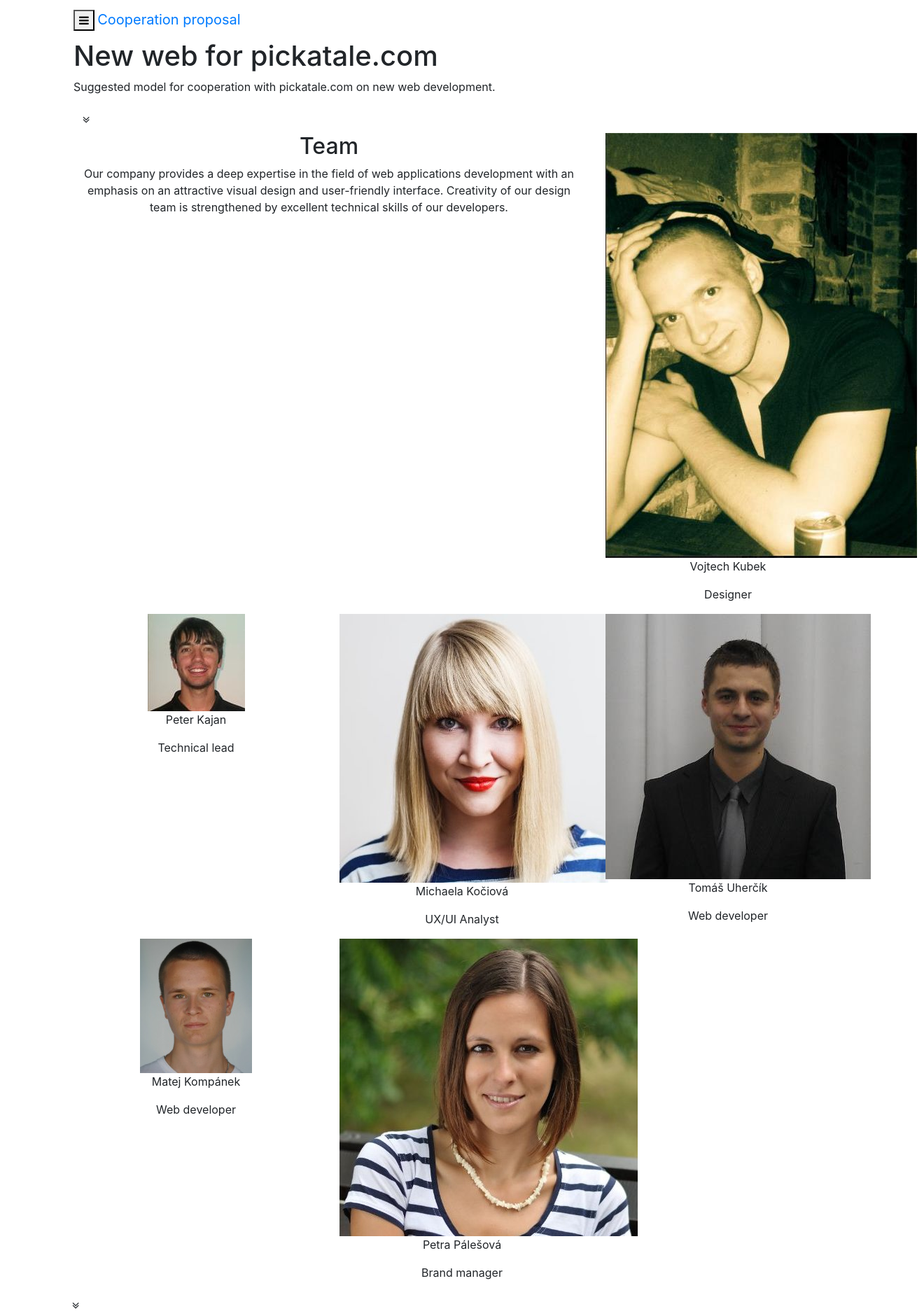
After one commit to peterkajan/proposal, a Django app: template home/templates/home/index-dev.html in a window 1320 px wide. The commit adds this page. Shown: the top 1880 px of the page at 70% size. Run offline with Django 3.2, Linux system fonts and the light colour scheme; the template is opened without the code that fills it, so the values that code supplies are empty; some libraries are stand-ins or nearby versions.

Commit message:
updating texts, switching to static

```diff
--- /dev/null
+++ b/home/templates/home/index-dev.html
@@ -0,0 +1,217 @@
+{% load staticfiles %}
+<!DOCTYPE html>
+<html lang="en">
+  <head>
+    <meta charset="utf-8">
+    <meta http-equiv="X-UA-Compatible" content="IE=edge">
+    <meta name="viewport" content="width=device-width, initial-scale=1">
+    <link rel="shortcut icon" href="../../assets/ico/favicon.ico">
+
+    <title>Cooperation proposal</title>
+
+    <link rel="stylesheet" href="{% static 'dist/css/bootstrap.min.css'%}" rel="stylesheet">
+
+    <!-- Custom styles for this template -->
+    <link href="{% static 'dist/css/grayscale.css' %}" rel="stylesheet">
+
+    <!-- Fonts -->
+    <link href="http://netdna.bootstrapcdn.com/font-awesome/4.0.3/css/font-awesome.min.css" rel="stylesheet" type="text/css">
+    <link href='http://fonts.googleapis.com/css?family=Lora:400,700,400italic,700italic' rel='stylesheet' type='text/css'>
+    <link href='http://fonts.googleapis.com/css?family=Montserrat:400,700' rel='stylesheet' type='text/css'>
+    <link rel="stylesheet" href="{% static 'home/css/style.css' %}" />
+  </head>
+
+  <body>
+
+    <nav class="navbar navbar-custom navbar-fixed-top" role="navigation">
+      <div class="container">
+        <div class="navbar-header page-scroll">
+          <button type="button" class="navbar-toggle" data-toggle="collapse" data-target=".navbar-main-collapse">
+            <i class="fa fa-bars"></i>
+          </button>
+          <a class="navbar-brand" href="#page-top"> <span class="light">Cooperation proposal</span> </a>
+        </div>
+
+        <!-- Collect the nav links, forms, and other content for toggling -->
+        <div class="collapse navbar-collapse navbar-right navbar-main-collapse">
+          <ul class="nav navbar-nav">
+            <!-- Hidden li included to remove active class from about link when scrolled up past about section -->
+            <li class="hidden">
+              <a href="#page-top"></a>
+            </li>
+            <li class="page-scroll">
+              <a href="#team">Team</a>
+            </li>
+            <li class="page-scroll">
+              <a href="#develop">Development process</a>
+            </li>
+            <li class="page-scroll">
+              <a href="#tech">Technologies</a>
+            </li>
+          </ul>
+        </div>
+        <!-- /.navbar-collapse -->
+      </div>
+      <!-- /.container -->
+    </nav>
+
+    <section id="page-top" class="intro">
+      <div class="intro-body">
+        <div class="container">
+          <div class="row">
+            <div class="col-md-8 col-md-offset-2">
+              <h1 class="brand-heading">New web for pickatale.com</h1>
+              <p class="intro-text">
+                Suggested model for cooperation with pickatale.com on new web development.
+              </p>
+              <div class="page-scroll">
+                <a href="#team" class="btn btn-circle"> <i class="fa fa-angle-double-down animated"></i> </a>
+              </div>
+            </div>
+          </div>
+        </div>
+      </div>
+    </section>
+
+    <section id="team" class="container content-section text-center team">
+      <div class="row">
+        <div class="col-lg-8 col-lg-offset-2 cell">
+          <h2>Team</h2>
+          <p>
+            Our company provides a deep expertise in the field of web applications development with an emphasis on an attractive visual design and user-friendly interface. Creativity of our design team is strengthened by excellent technical skills of our developers.
+          </p>
+        </div>
+        <div class="col-sm-6 col-md-4 cell">
+          <img src="{% static 'proposal/img/kubek.jpg' %}" />
+          <p>
+            Vojtech Kubek
+          </p>
+          <p>
+            Designer
+          </p>
+        </div>
+        <div class="col-sm-6 col-md-4 cell">
+          <img src="{% static 'proposal/img/kajan.jpg' %}" />
+          <p>
+            Peter Kajan
+          </p>
+          <p>
+            Technical lead
+          </p>
+        </div>
+        <div class="col-sm-6 col-md-4 cell">
+          <img src="{% static 'proposal/img/kociova.jpg' %}" />
+          <p>
+            Michaela Kočiová
+          </p>
+          <p>
+            UX/UI Analyst
+          </p>
+        </div>
+        <div class="col-sm-6 col-md-4 cell">
+          <img src="{% static 'proposal/img/uhercik.jpg' %}" />
+          <p>
+            Tomáš Uherčík
+          </p>
+          <p>
+            Web developer
+          </p>
+        </div>
+        <div class="col-sm-6 col-md-4 cell">
+          <img src="{% static 'proposal/img/kompanek.jpg' %}" />
+          <p>
+            Matej Kompánek
+          </p>
+          <p>
+            Web developer
+          </p>
+        </div>
+        <div class="col-sm-6 col-md-4 cell">
+          <img src="{% static 'proposal/img/palesova.jpg' %}" />
+          <p>
+            Petra Pálešová
+          </p>
+          <p>
+            Brand manager
+          </p>
+        </div>
+			</div>
+
+			<div class="row">
+        <div class="page-scroll">
+          <a href="#develop" class="btn btn-circle"> <i class="fa fa-angle-double-down animated"></i> </a>
+        </div>
+      </div>
+    </section>
+
+    <section id="develop" class="content-section text-center">
+      <div class="download-section">
+        <div class="container">
+
+          <div class="col-lg-8 col-lg-offset-2">
+						<div class="row">
+	            <h2>Development process</h2>
+	            <p>
+	              We develop software by using an agile methodology Scrum that iteratively delivers demanded features. Each iteration results in working software that is ready for deployment. Scrum technology enables our team to quickly develop first working version and respond to emerging requirements.
+	            </p>
+	            <img src="{% static 'proposal/img/ScrumCycle.png' %}"/>
+	            <p>
+	              A customer defines requirements at the beginning of each iteration. These requirements are analyzed, implemented and tested by our team. At the end of the iteration, the implemented features are presented to customer who either approves them or suggests improvements. The process offers:
+	            </p>
+          	</div>
+          	<div class="row">
+		          <div class="col-sm-6">
+		            <h3>Flexibility</h3>
+		            <p>
+		              The requirements are predefined for short iterations in order to adjust software specifications according to current client needs after each iteration.
+		            </p>
+		          </div>
+		          <div class="col-sm-6">
+		            <h3>Customer involvement</h3>
+		            <p>
+		              Customer is part of the development process. He or she specifies the requirements and approves their fulfillment (User Acceptance Testing).
+		            </p>
+		          </div>
+						</div>
+						<div class="row">
+		          <div class="page-scroll">
+		            <a href="#tech" class="btn btn-circle"> <i class="fa fa-angle-double-down animated"></i> </a>
+		          </div>
+          	</div>
+        </div>
+
+      </div>
+    </section>
+
+    <section id="tech" class="content-section text-center">
+      <div>
+        <div class="container">
+          <div class="col-lg-8 col-lg-offset-2">
+            <h2>Technologies</h2>
+            <p>
+              We suggest the following technologies:
+            </p>
+          </div>
+          <div class="col-sm-4 col-sm-offset-2">
+            <img src="{% static 'proposal/img/django.png' %}" class="logo"/>
+            <p>
+              Web framework
+            </p>
+          </div>
+          <div class="col-sm-4">
+            <img src="{% static 'proposal/img/bootstrap.jpg' %}" class="logo"/>
+            <p>
+              Frontend framework for responsive design
+            </p>
+          </div>
+        </div>
+      </div>
+    </section>
+
+    <script src="https://ajax.googleapis.com/ajax/libs/jquery/1.11.0/jquery.min.js"></script>
+    <script src="{% static 'dist/js/bootstrap.min.js' %}"></script>
+    <script src="http://cdnjs.cloudflare.com/ajax/libs/jquery-easing/1.3/jquery.easing.min.js"></script>
+    <script src="{% static 'dist/js/grayscale.js' %}"></script>
+
+  </body>
+</html>
--- a/home/views.py
+++ b/home/views.py
@@ -3,4 +3,4 @@ from django.http import HttpResponse
 
 
 def index(request):
-    return render(request, 'home/index.html', {})
+    return render(request, 'home/index-dev.html', {})
```
Also changed, not shown: home/templates/home/index.html (+16 -15 lines).
